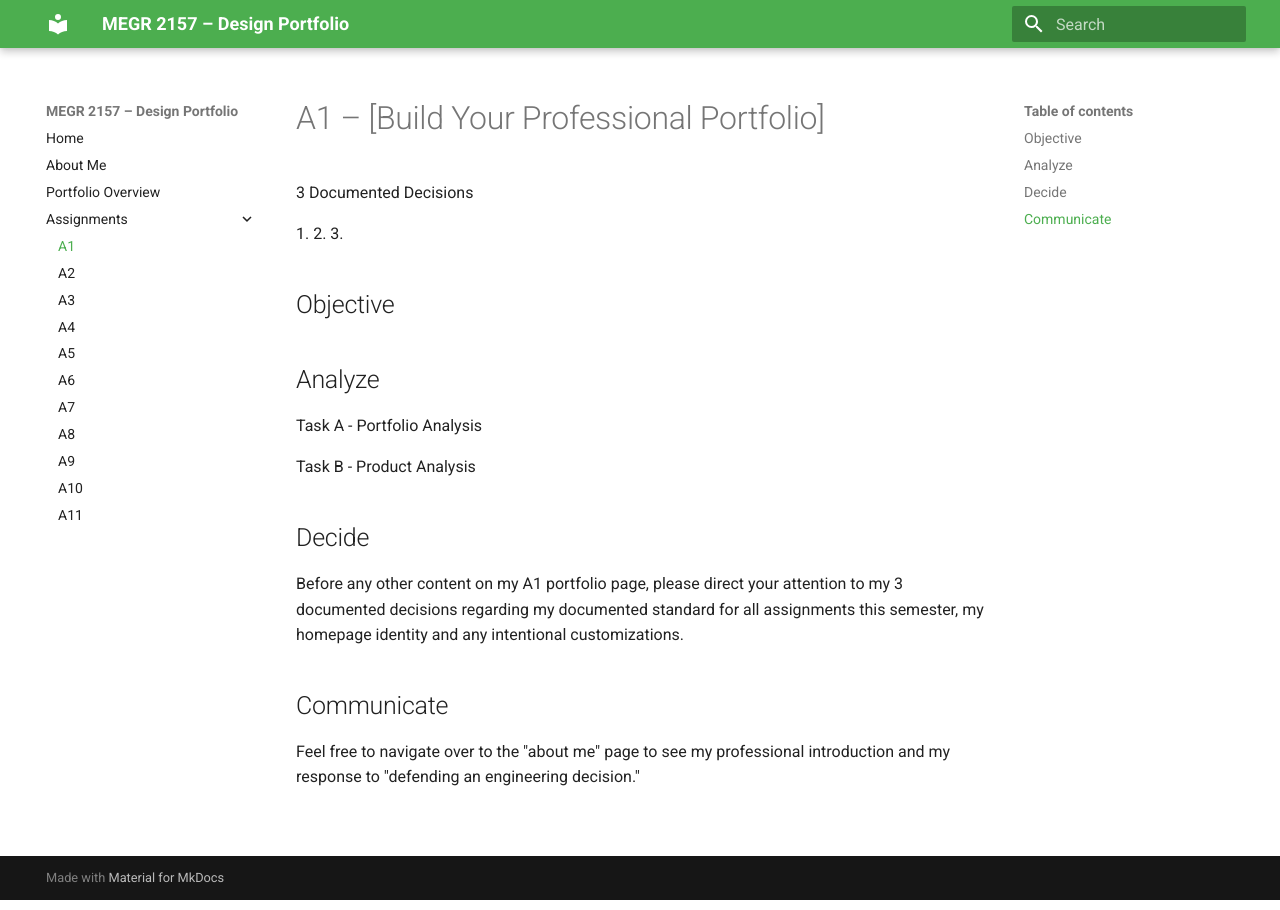
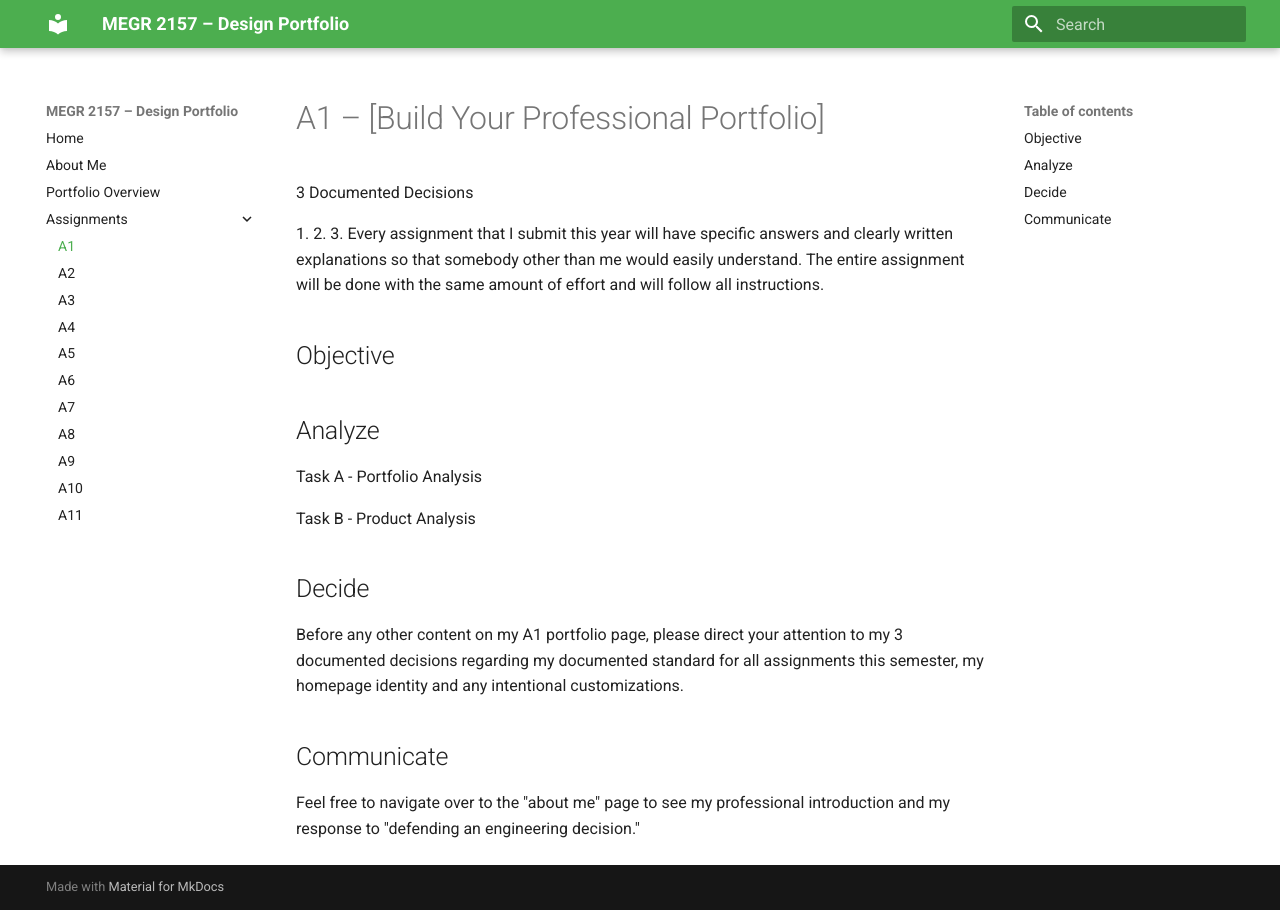
Before and after one commit to max-idhammar/Idhammar-MEGR2156-Portfolio, an MkDocs documentation site: the page built from docs/assignments/A01/index.md, in a window 1280 px wide. Built offline with MkDocs 1.6.1 and Material for MkDocs 9.7.7, drawn with Linux system fonts in a browser that asks for light colours.

Commit message:
Update assignment submission guidelines
Clarified expectations for assignment submissions.

```diff
--- a/docs/assignments/A01/index.md
+++ b/docs/assignments/A01/index.md
@@ -4,7 +4,7 @@
 
 1.
 2.
-3.
+3. Every assignment that I submit this year will have specific answers and clearly written explanations so that somebody other than me would easily understand. The entire assignment will be done with the same amount of effort and will follow all instructions.
 
 ## Objective
 
```
